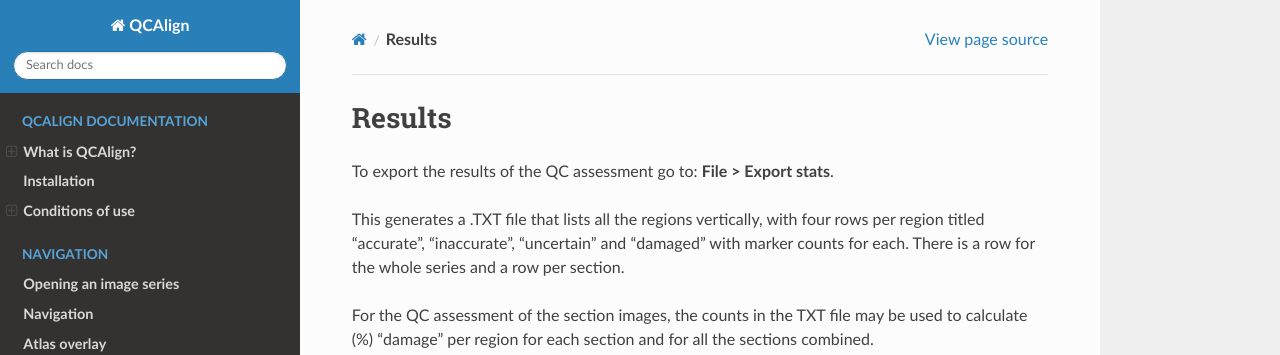
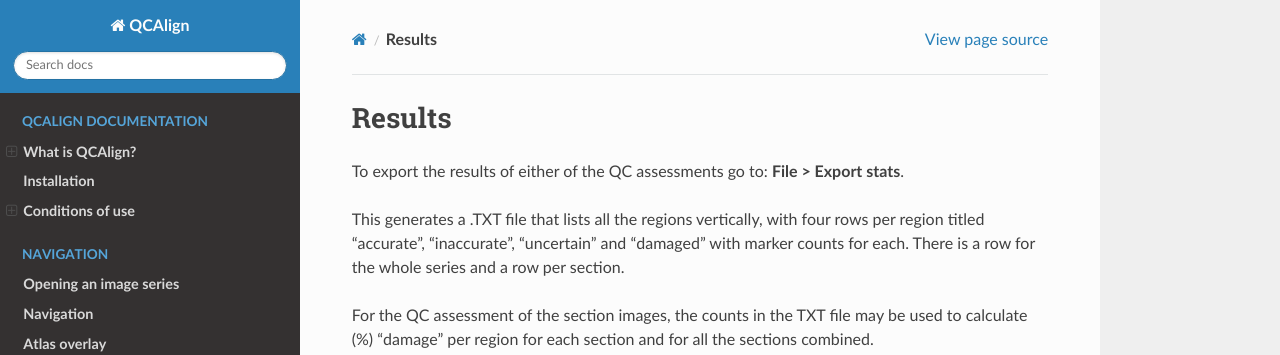
Before and after one commit to Neural-Systems-at-UIO/QCAlign, a Sphinx documentation site: the page built from docs/results.rst, in a window 1280 px wide. Shown: the top 355 px of the page. Built offline with Sphinx 7.4.7 and the Read the Docs theme 2.0.0, drawn with Linux system fonts in a browser that asks for light colours.

Commit message:
Update results.rst

```diff
--- a/docs/results.rst
+++ b/docs/results.rst
@@ -1,7 +1,7 @@
 **Results**
 ===============
 
-To export the results of the QC assessment go to: **File > Export stats**.
+To export the results of either of the QC assessments go to: **File > Export stats**.
 
 This generates a .TXT file that lists all the regions vertically, with four rows per region titled “accurate”, “inaccurate”, “uncertain” and “damaged” with marker counts for each. There is a row for the whole series and a row per section.
 
```
